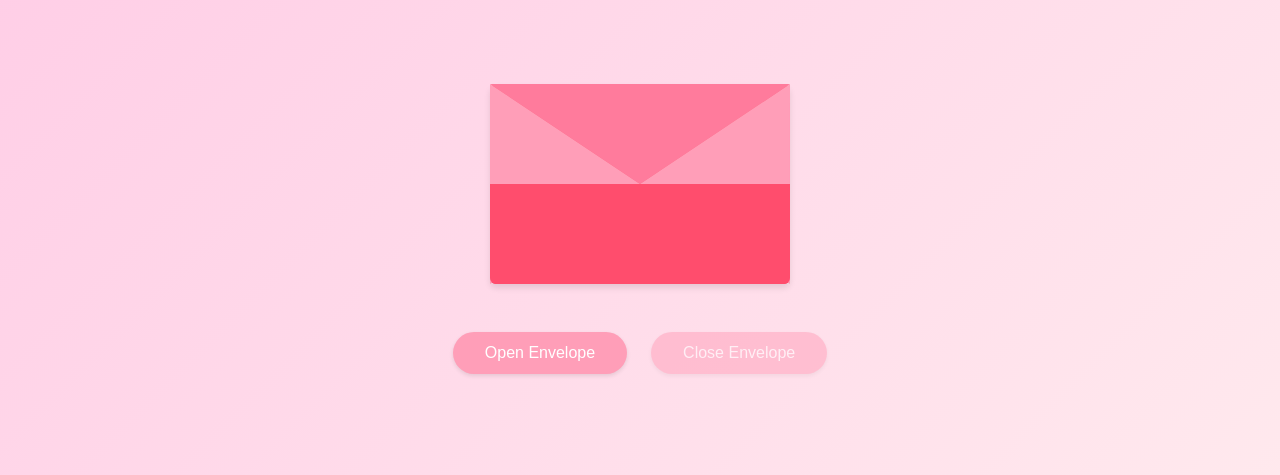
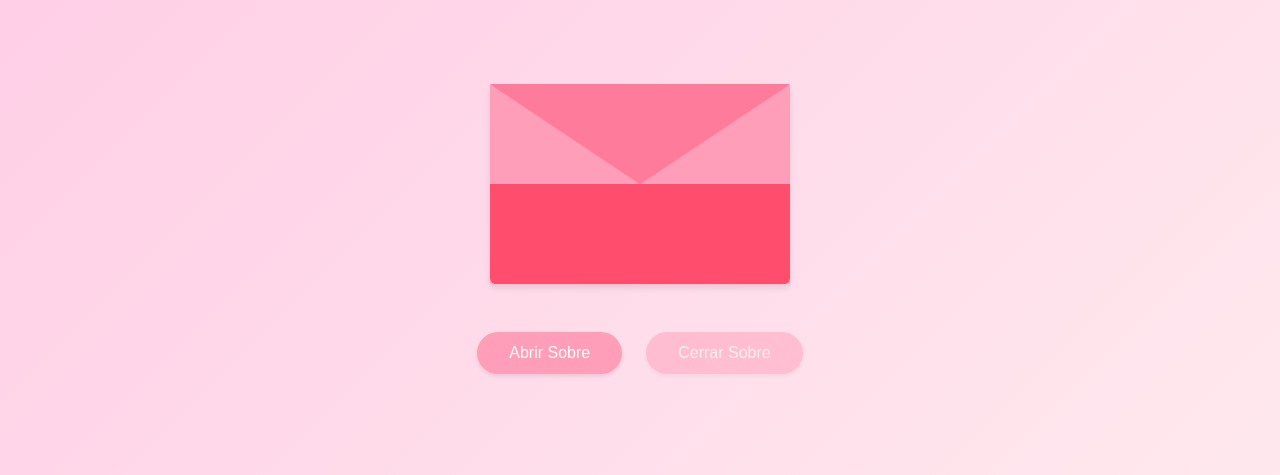
Before and after one commit to EmilDev10x/iloveyou, a plain HTML site: page index.html in a window 1280 px wide. Shown: the part 171-646 px from the top of the page. Drawn offline with Linux system fonts and the light colour scheme.

Commit message:
index.html

```diff
--- a/index.html
+++ b/index.html
@@ -4,7 +4,7 @@
     <meta charset="UTF-8" />
     <link rel="icon" type="image/svg+xml" href="/vite.svg" />
     <meta name="viewport" content="width=device-width, initial-scale=1.0" />
-    <title>Romantic Envelope</title>
+    <title>NO se que poner te titulo XD</title>
     <link href="https://fonts.googleapis.com/css2?family=Great+Vibes&display=swap" rel="stylesheet">
     <link rel="stylesheet" href="style.css">
   </head>
@@ -44,8 +44,8 @@
 
       <!-- Control buttons -->
       <div class="buttons">
-        <button id="openBtn" class="btn">Open Envelope</button>
-        <button id="closeBtn" class="btn" disabled>Close Envelope</button>
+        <button id="openBtn" class="btn">Abrir Sobre</button>
+        <button id="closeBtn" class="btn" disabled>Cerrar Sobre</button>
       </div>
     </div>
 
```
